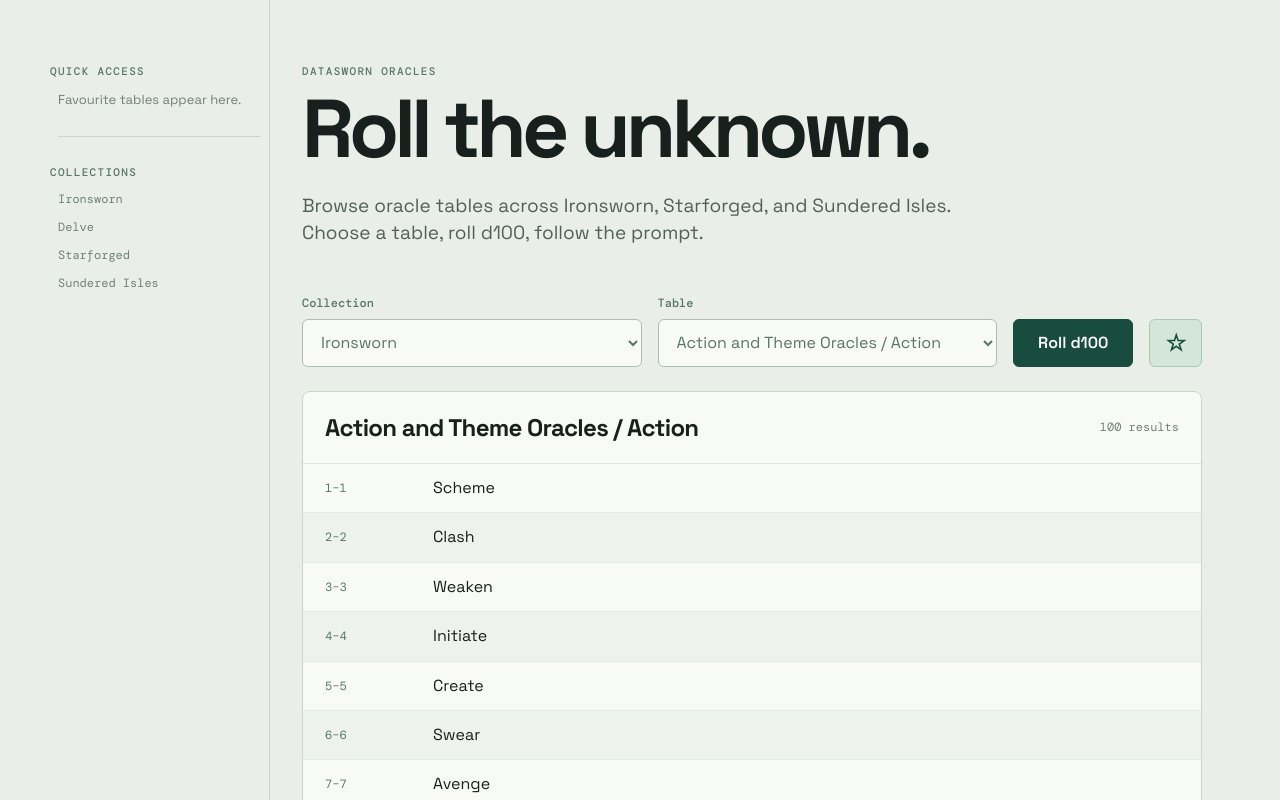
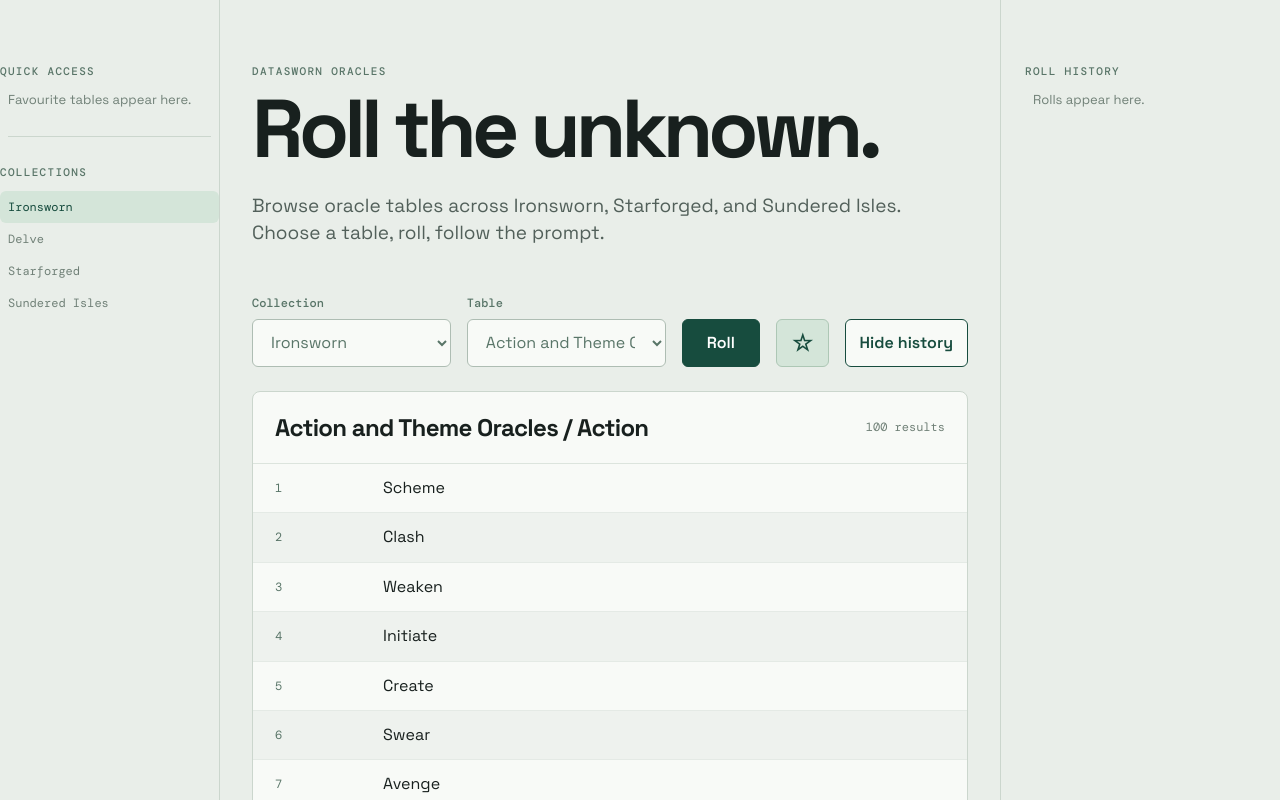
Before and after one commit to tomcorke/datasworn-rollable-tables-app, a React (Vite) app: page / in a window 1280 px wide. Shown: the top 800 px of the page. Built offline with nearby package versions, Linux system fonts and the light colour scheme.

Commit message:
Add interactive oracle table history and dice-aware rolls

```diff
--- /dev/null
+++ b/src/ResultContent.tsx
@@ -0,0 +1,69 @@
+import React from "react";
+import type { OracleRow, OracleTable } from "./oracle";
+import { referenceExplanation, resultParts, resultText } from "./oracle";
+
+type ResultContentProps = {
+  row?: OracleRow;
+  resolveTable: (id: string) => OracleTable | undefined;
+  onChoose: (table: OracleTable) => void;
+  compactReferences?: boolean;
+};
+
+export function ResultContent({
+  row,
+  resolveTable,
+  onChoose,
+  compactReferences = false,
+}: ResultContentProps) {
+  return resultParts(row).map((part, index) => {
+    if (part.type === "reference")
+      return compactReferences ? (
+        <span
+          className="book-reference book-reference-compact"
+          key={index}
+          title="Source-book reference"
+        >
+          {part.value}
+        </span>
+      ) : (
+        <span className="book-reference" key={index}>
+          <span className="book-reference-label">Source-book lookup</span>
+          <span>{part.value}</span>
+          <span className="book-reference-help">
+            {referenceExplanation(part.value)}
+          </span>
+        </span>
+      );
+    if (part.type === "link") {
+      const linkedTable = resolveTable(part.id ?? "");
+      return linkedTable ? (
+        <button
+          className="inline-link"
+          key={index}
+          onClick={() => onChoose(linkedTable)}
+          title="Open linked oracle table"
+        >
+          {resultText({ text: part.value })}{" "}
+          <span className="link-mark">↗</span>
+        </button>
+      ) : (
+        <span
+          className="unresolved-link"
+          key={index}
+          title="This linked oracle table is not included in the bundled data"
+        >
+          {resultText({ text: part.value })}{" "}
+          <span className="link-mark" aria-hidden="true">
+            ⚠
+          </span>
+          <span className="sr-only"> (unavailable)</span>
+        </span>
+      );
+    }
+    return (
+      <React.Fragment key={index}>
+        {resultText({ text: part.value })}
+      </React.Fragment>
+    );
+  });
+}
--- a/src/main.tsx
+++ b/src/main.tsx
@@ -1,16 +1,16 @@
-import React, { useEffect, useMemo, useState } from "react";
+import { useEffect, useMemo, useState } from "react";
 import { createRoot } from "react-dom/client";
 import {
   getTables,
-  referenceExplanation,
+  rollLabel,
   rollTable,
-  resultParts,
-  resultText,
+  rowRange,
   favouriteKey,
   tableDisplayName,
 } from "./oracle";
 import { validateBundledData } from "./dataValidation";
-import type { OracleTable } from "./oracle";
+import type { OracleRow, OracleTable } from "./oracle";
+import { ResultContent } from "./ResultContent";
 import { resolveTableLink } from "./linkResolver";
 import "./style.css";
 import bundledData from "./data/index.json";
@@ -52,6 +52,9 @@
     },
   },
 };
+type RollResult = { roll: number; row?: OracleRow };
+type HistoryEntry = RollResult & { sequence: number; table: OracleTable };
+
 const saved = (key) => {
   try {
     return JSON.parse(localStorage.getItem(key));
@@ -68,13 +71,16 @@
     const fromUrl = new URLSearchParams(window.location.search).get("table");
     return fromUrl ?? saved("datasworn.selected") ?? "overland/regions";
   });
+  const [selectedSource, setSelectedSource] = useState<string>();
   const [selectedCollection, setSelectedCollection] = useState<string>(
     () => saved("datasworn.collection") ?? "Ironsworn",
   );
   const [favourites, setFavourites] = useState<string[]>(
     () => saved("datasworn.favourites") ?? [],
   );
-  const [last, setLast] = useState(null);
+  const [last, setLast] = useState<RollResult | null>(null);
+  const [history, setHistory] = useState<HistoryEntry[]>([]);
+  const [historyVisible, setHistoryVisible] = useState(true);
   const [loading, setLoading] = useState(true);
   useEffect(() => {
     const loaded = Object.entries(parsedBundledData).flatMap(([key, data]) => {
@@ -87,7 +93,12 @@
         ruleset: COLLECTIONS[ruleset],
       }));
     });
-    if (loaded.length) setTables(loaded);
+    if (loaded.length) {
+      setTables(loaded);
+      setSelectedSource(
+        loaded.find((table) => table.id === selected)?.sourceKey,
+      );
+    }
     setLoading(false);
   }, []);
   useEffect(
@@ -101,6 +112,7 @@
       const next = tables.find((item) => item.id === id);
       if (!next) return;
       setSelected(id);
+      setSelectedSource(next.sourceKey);
       if (next.ruleset) setSelectedCollection(next.ruleset);
       setLast(null);
     };
@@ -127,18 +139,22 @@
     (t) => t.ruleset === selectedCollection,
   );
   const table =
-    collectionTables.find((t) => t.id === selected) ??
+    collectionTables.find(
+      (t) =>
+        t.id === selected &&
+        (!selectedSource || t.sourceKey === selectedSource),
+    ) ??
     collectionTables[0] ??
     tables[0];
   const tableById = (id: string) => resolveTableLink(id, tables);
   const rows = useMemo(() => table?.rows ?? [], [table]);
   const isFavourite = table && favourites.includes(favouriteKey(table));
-  const choose = (id: string) => {
-    const next = tables.find((t) => t.id === id);
-    if (!next) return;
+  const choose = (next: OracleTable) => {
+    const id = next.id ?? "";
     window.history.pushState({}, "", `?table=${encodeURIComponent(id)}`);
     setSelected(id);
-    if (next?.ruleset) setSelectedCollection(next.ruleset);
+    setSelectedSource(next.sourceKey);
+    if (next.ruleset) setSelectedCollection(next.ruleset);
     setLast(null);
   };
   const toggleFavourite = (tableId: string) =>
@@ -152,7 +168,7 @@
     .filter(Boolean);
   const collectionName = table?.ruleset ?? selectedCollection;
   return (
-    <div className="layout">
+    <div className={`layout${historyVisible ? "" : " history-hidden"}`}>
       <aside>
         <p className="eyebrow">QUICK ACCESS</p>
         {favouriteTables.length ? (
@@ -161,7 +177,7 @@
               <button
                 className="favourite-link"
                 key={t.id}
-                onClick={() => choose(t.id)}
+                onClick={() => choose(t)}
               >
                 ★ {tableDisplayName(t)}
               </button>
@@ -172,10 +188,20 @@
         )}
         <hr />
         <p className="eyebrow">COLLECTIONS</p>
-        {collections.map((c) => (
-          <p className="collection" key={c}>
-            {c}
-          </p>
+        {collections.map((collection) => (
+          <button
+            className="collection"
+            key={collection}
+            aria-current={
+              collection === selectedCollection ? "true" : undefined
+            }
+            onClick={() => {
+              const first = tables.find((t) => t.ruleset === collection);
+              if (first) choose(first);
+            }}
+          >
+            {collection}
+          </button>
         ))}
       </aside>
       <main>
@@ -184,7 +210,7 @@
           <h1>Roll the unknown.</h1>
           <p className="intro">
             Browse oracle tables across Ironsworn, Starforged, and Sundered
-            Isles. Choose a table, roll d100, follow the prompt.
+            Isles. Choose a table, roll, follow the prompt.
           </p>
         </header>
         <section className="controls">
@@ -193,9 +219,8 @@
             <select
               value={collectionName}
               onChange={(e) => {
-                setSelectedCollection(e.target.value);
                 const first = tables.find((t) => t.ruleset === e.target.value);
-                if (first) choose(first.id);
+                if (first) choose(first);
               }}
             >
               {collections.map((collection) => (
@@ -209,7 +234,12 @@
             Table
             <select
               value={table?.id ?? ""}
-              onChange={(e) => choose(e.target.value)}
+              onChange={(e) => {
+                const next = collectionTables.find(
+                  (t) => t.id === e.target.value,
+                );
+                if (next) choose(next);
+              }}
             >
               {collectionTables.map((t) => (
                 <option key={t.id} value={t.id}>
@@ -220,18 +250,21 @@
           </label>
           <button
             onClick={() => {
+              if (!table) return;
               const rolled = rollTable(table);
-              const row =
-                table?.rows.find((r) => rolled.result === resultText(r)) ??
-                table?.rows.find(
-                  (r) =>
-                    Number(r.min) <= rolled.roll &&
-                    Number(r.max) >= rolled.roll,
-                );
-              setLast({ ...rolled, row });
+              setLast(rolled);
+              setHistory((current) => [
+                {
+                  sequence: current[0]?.sequence + 1 || 1,
+                  table,
+                  roll: rolled.roll,
+                  row: rolled.row,
+                },
+                ...current,
+              ]);
             }}
           >
-            Roll d100
+            {rollLabel(table)}
           </button>
           {table && (
             <button
@@ -242,6 +275,14 @@
               {isFavourite ? "★" : "☆"}
             </button>
           )}
+          <button
+            className="history-toggle"
+            aria-controls="roll-history"
+            aria-expanded={historyVisible}
+            onClick={() => setHistoryVisible((visible) => !visible)}
+          >
+            {historyVisible ? "Hide history" : "Show history"}
+          </button>
         </section>
         {last && (
           <section className="result">
@@ -249,44 +290,11 @@
             <div>
               <p className="eyebrow">RESULT</p>
               <h2>
-                {resultParts(last.row).map((part, i) =>
-                  part.type === "reference" ? (
-                    <span className="book-reference" key={i}>
-                      <span className="book-reference-label">
-                        Source-book lookup
-                      </span>
-                      <span>{part.value}</span>
-                      <span className="book-reference-help">
-                        {referenceExplanation(part.value)}
-                      </span>
-                    </span>
-                  ) : part.type === "link" ? (
-                    tableById(part.id) ? (
-                      <button
-                        className="inline-link"
-                        key={i}
-                        onClick={() => choose(tableById(part.id).id)}
-                        title="Open linked oracle table"
-                      >
-                        {resultText({ text: part.value })}{" "}
-                        <span className="link-mark">↗</span>
-                      </button>
-                    ) : (
-                      <span
-                        className="unresolved-link"
-                        key={i}
-                        title="This linked oracle table is not included in the bundled data"
-                      >
-                        {resultText({ text: part.value })}{" "}
-                        <span className="link-mark">⚠</span>
-                      </span>
-                    )
-                  ) : (
-                    <React.Fragment key={i}>
-                      {resultText({ text: part.value })}
-                    </React.Fragment>
-                  ),
-                )}
+                <ResultContent
+                  row={last.row}
+                  resolveTable={tableById}
+                  onChoose={choose}
+                />
               </h2>
             </div>
           </section>
@@ -299,51 +307,28 @@
             </span>
           </div>
           <div className="rows">
-            {rows.map((r, i) => (
-              <div className="row" key={i}>
-                <span>
-                  {r.min ?? r.roll?.[0]}–{r.max ?? r.roll?.[1]}
-                </span>
-                <p>
-                  {resultParts(r).map((part, i) =>
-                    part.type === "reference" ? (
-                      <span
-                        className="book-reference book-reference-compact"
-                        key={i}
-                        title="Source-book reference"
-                      >
-                        {part.value}
-                      </span>
-                    ) : part.type === "link" ? (
-                      tableById(part.id) ? (
-                        <button
-                          className="inline-link"
-                          key={i}
-                          onClick={() => choose(tableById(part.id).id)}
-                          title="Open linked oracle table"
-                        >
-                          {resultText({ text: part.value })}{" "}
-                          <span className="link-mark">↗</span>
-                        </button>
-                      ) : (
-                        <span
-                          className="unresolved-link"
-                          key={i}
-                          title="This linked oracle table is not included in the bundled data"
-                        >
-                          {resultText({ text: part.value })}{" "}
-                          <span className="link-mark">⚠</span>
-                        </span>
-                      )
-                    ) : (
-                      <React.Fragment key={i}>
-                        {resultText({ text: part.value })}
-                      </React.Fragment>
-                    ),
-                  )}
-                </p>
-              </div>
-            ))}
+            {rows.map((row, index) => {
+              const range = rowRange(table, index);
+              return (
+                <div className="row" key={index}>
+                  <span>
+                    {range
+                      ? range[0] === range[1]
+                        ? range[0]
+                        : `${range[0]}–${range[1]}`
+                      : "–"}
+                  </span>
+                  <p>
+                    <ResultContent
+                      row={row}
+                      resolveTable={tableById}
+                      onChoose={choose}
+                      compactReferences
+                    />
+                  </p>
+                </div>
+              );
+            })}
           </div>
         </section>
         <footer>
@@ -354,6 +339,33 @@
           . Datasworn data bundled with this app.
         </footer>
       </main>
+      {historyVisible && (
+        <aside className="history" id="roll-history">
+          <p className="eyebrow">ROLL HISTORY</p>
+          {history.length ? (
+            history.map((entry) => (
+              <article className="history-entry" key={entry.sequence}>
+                <button onClick={() => choose(entry.table)}>
+                  {entry.table.ruleset} / {tableDisplayName(entry.table)}
+                </button>
+                <div className="history-result">
+                  <span className="history-roll">{entry.roll}</span>
+                  <p>
+                    <ResultContent
+                      row={entry.row}
+                      resolveTable={tableById}
+                      onChoose={choose}
+                      compactReferences
+                    />
+                  </p>
+                </div>
+              </article>
+            ))
+          ) : (
+            <p className="muted">Rolls appear here.</p>
+          )}
+        </aside>
+      )}
     </div>
   );
 }
--- a/src/oracle.ts
+++ b/src/oracle.ts
@@ -1,6 +1,6 @@
 export type OracleRow = {
-  min?: number | string;
-  max?: number | string;
+  min?: number | string | null;
+  max?: number | string | null;
   roll?: number[];
   text?: string;
   text2?: string;
@@ -17,6 +17,7 @@
   rows?: OracleRow[];
   ruleset?: string;
   sourceKey?: string;
+  dice?: string;
   [key: string]: unknown;
 };
 
@@ -144,15 +145,43 @@
     .replace(/\*([^*]+)\*/g, "$1")
     .replace(/_([^_]+)_/g, "$1");
 }
+export function rowRange(
+  table: OracleTable | undefined,
+  index: number,
+): [number, number] | undefined {
+  const row = table?.rows?.[index];
+  if (row?.min != null && row.max != null)
+    return [Number(row.min), Number(row.max)];
+  if (table?.rows?.every((item) => item.min == null && item.max == null))
+    return [index + 1, index + 1];
+}
+export function rollCeiling(table: OracleTable | undefined): number {
+  const rows = table?.rows ?? [];
+  if (rows.length && rows.every((row) => row.min == null && row.max == null))
+    return rows.length;
+  const die = table?.dice?.match(/^(?:1)?d(\d+)$/i);
+  if (die) return Number(die[1]);
+  return Math.max(
+    0,
+    ...rows.map((row) => Number(row.max)).filter(Number.isFinite),
+  );
+}
+export function rollLabel(table: OracleTable | undefined): string {
+  const die = table?.dice?.match(/^(?:1)?d(\d+)$/i);
+  return die ? `Roll d${die[1]}` : "Roll";
+}
 export function rollTable(
   table: OracleTable | undefined,
   random = Math.random,
 ) {
-  const roll = Math.floor(random() * 100) + 1;
-  const row = (table?.rows ?? []).find(
-    (r) => roll >= Number(r.min) && roll <= Number(r.max),
-  );
-  return { roll, result: resultText(row) };
+  const rows = table?.rows ?? [];
+  const ceiling = rollCeiling(table);
+  const roll = Math.floor(random() * ceiling) + 1;
+  const row = rows.find((_, index) => {
+    const range = rowRange(table, index);
+    return range && roll >= range[0] && roll <= range[1];
+  });
+  return { roll, result: resultText(row), row };
 }
 export function favouriteKey(table: OracleTable): string {
   return table.id ?? "";
--- a/src/style.css
+++ b/src/style.css
@@ -12,10 +12,14 @@
 }
 .layout {
   display: grid;
+  grid-template-columns: 220px minmax(0, 900px) 280px;
+  gap: 32px;
+  max-width: 1492px;
+  margin: auto;
+}
+.layout.history-hidden {
   grid-template-columns: 220px minmax(0, 900px);
-  gap: 32px;
   max-width: 1180px;
-  margin: auto;
 }
 aside {
   padding: 64px 0 32px;
@@ -42,9 +46,21 @@
   overflow-wrap: anywhere;
 }
 .collection {
+  display: block;
+  width: 100%;
+  height: auto;
+  border: 0;
+  background: transparent;
+  color: #708077;
+  padding: 8px;
+  text-align: left;
   font: 12px "DM Mono";
-  color: #708077;
-  padding: 0 8px;
+}
+.collection:hover,
+.collection:focus-visible,
+.collection[aria-current="true"] {
+  background: #d4e5d9;
+  color: #174c3e;
 }
 aside hr {
   border: 0;
@@ -174,7 +190,7 @@
 .row:last-child {
   border: 0;
 }
-.row span {
+.row > span {
   font: 12px "DM Mono";
   color: #597568;
   padding-top: 3px;
@@ -192,6 +208,17 @@
 a {
   color: #174c3e;
 }
+.sr-only {
+  position: absolute;
+  width: 1px;
+  height: 1px;
+  padding: 0;
+  margin: -1px;
+  overflow: hidden;
+  clip-path: inset(50%);
+  white-space: nowrap;
+  border: 0;
+}
 .star {
   padding: 0 15px;
   font-size: 23px;
@@ -199,15 +226,20 @@
   color: #174c3e;
   border-color: #adc7b5;
 }
-.inline-link {
+.inline-link,
+.unresolved-link {
+  display: inline-block;
   height: auto;
   margin: 0 2px;
   padding: 1px 6px;
+  border-radius: 4px;
+  font: inherit;
+  line-height: inherit;
+}
+.inline-link {
   border: 1px solid #8fb5a2;
-  border-radius: 4px;
   background: #e1eee5;
   color: #174c3e;
-  font: inherit;
   cursor: pointer;
 }
 .inline-link:hover,
@@ -220,10 +252,7 @@
   font-weight: 600;
 }
 .unresolved-link {
-  margin: 0 2px;
-  padding: 1px 6px;
   border: 1px dashed #c18b36;
-  border-radius: 4px;
   background: #fff5dc;
   color: #8a5b12;
   text-decoration: underline;
@@ -279,12 +308,57 @@
   margin-left: -7px;
   margin-top: -1px;
 }
+.history {
+  min-width: 0;
+  padding-right: 16px;
+  border-right: 0;
+  border-left: 1px solid #cbd6cd;
+  padding-left: 24px;
+}
+.history-toggle {
+  height: 48px;
+  padding: 0 14px;
+  background: #f8faf7;
+  color: #174c3e;
+}
+.history-entry {
+  padding: 14px 0;
+  border-bottom: 1px solid #cbd6cd;
+}
+.history-entry > button {
+  width: 100%;
+  height: auto;
+  padding: 0;
+  border: 0;
+  background: transparent;
+  color: #174c3e;
+  text-align: left;
+  font-size: 13px;
+}
+.history-result {
+  display: grid;
+  grid-template-columns: 36px 1fr;
+  gap: 10px;
+  margin-top: 8px;
+}
+.history-result p {
+  min-width: 0;
+  margin: 0;
+  line-height: 1.35;
+  white-space: pre-line;
+  overflow-wrap: anywhere;
+}
+.history-roll {
+  font: 500 18px "DM Mono";
+  color: #597568;
+}
 @media (max-width: 760px) {
   .layout {
     display: block;
     padding: 0 16px;
   }
-  aside {
+  aside,
+  .history {
     padding: 24px 0;
     border: 0;
   }
```
Also changed, not shown: test-tools/server.ts (+53 -4 lines), 2 other files (tests, documents, lock files or other folders).
